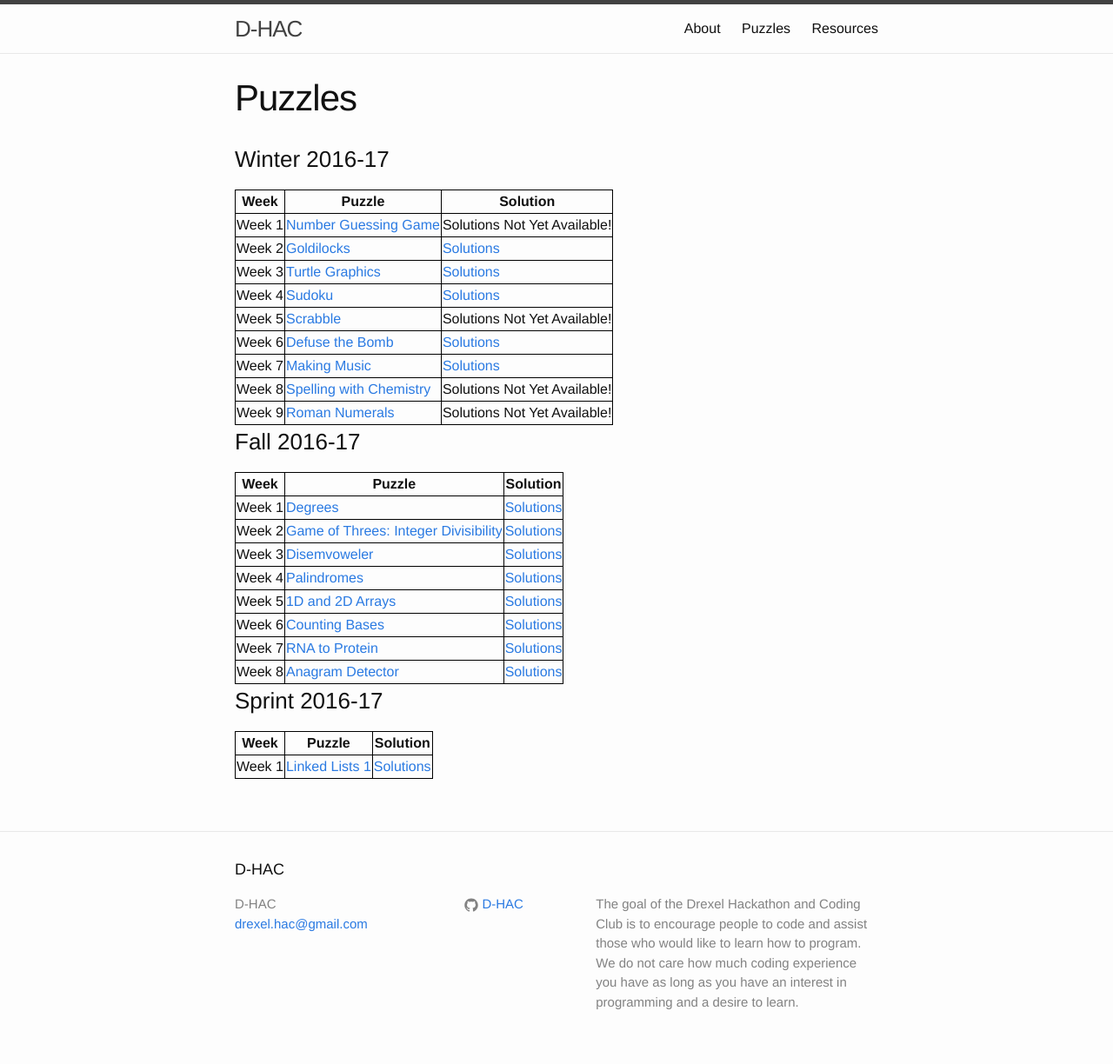
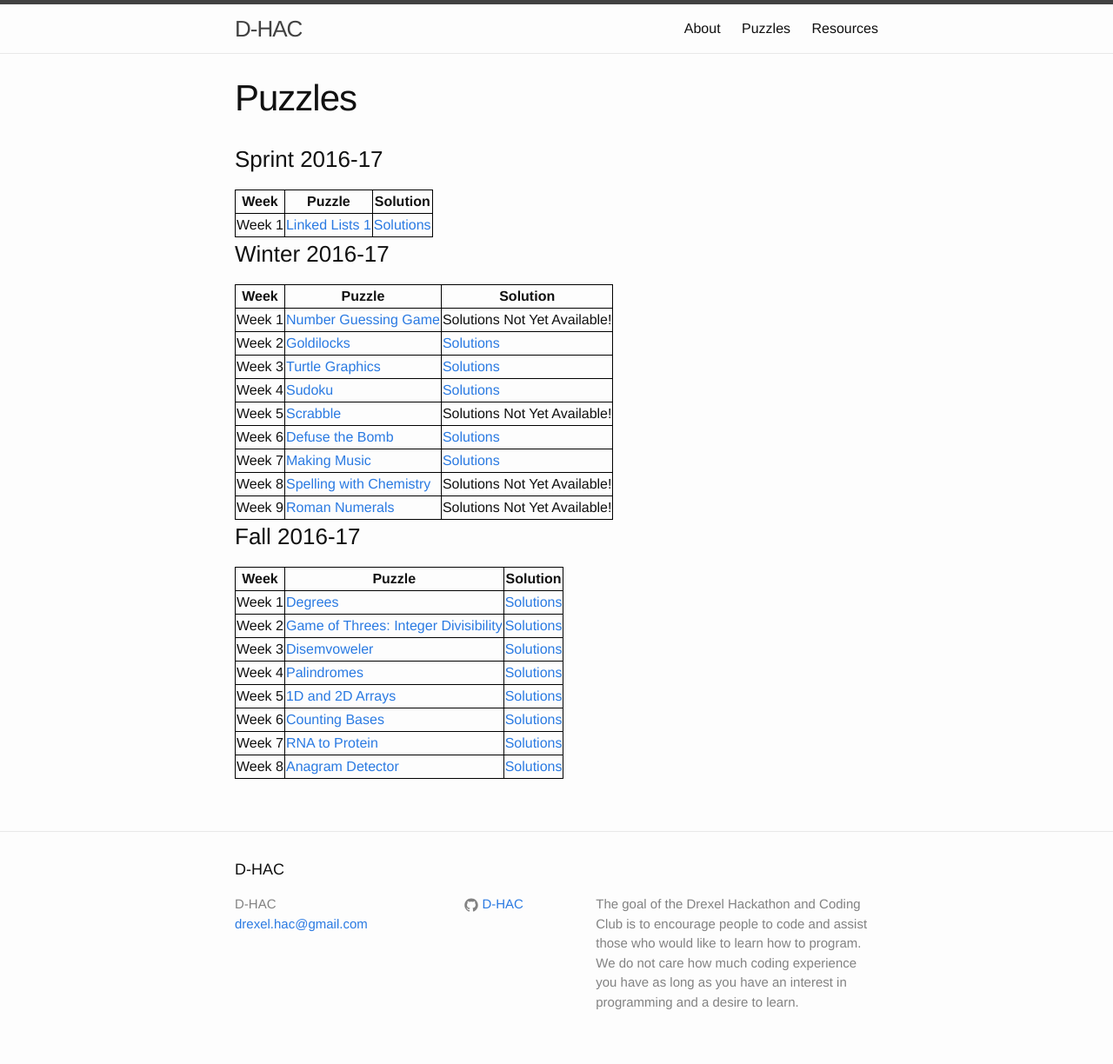
Before and after one commit to D-HAC/D-HAC.github.io, a Jekyll site: the page built from puzzles.html, in a window 1280 px wide. Shown: the whole page at 87% size. Built offline with Jekyll 4.4.1, drawn with Linux system fonts in a browser that asks for light colours; some of the changed lines change nothing that is shown.

Commit message:
fixing wrong order of terms

```diff
--- a/puzzles.html
+++ b/puzzles.html
@@ -4,9 +4,9 @@ title: Puzzles
 permalink: /puzzles/
 # Display order of terms. I'm listing them from newest to oldest
 terms:
+    - "Sprint 2016-17"
     - "Winter 2016-17"
     - "Fall 2016-17"
-    - "Sprint 2016-17"
 ---
 
 {% assign puzzle_groups = site.puzzles | sort: 'week' | group_by: 'term' %}
```
